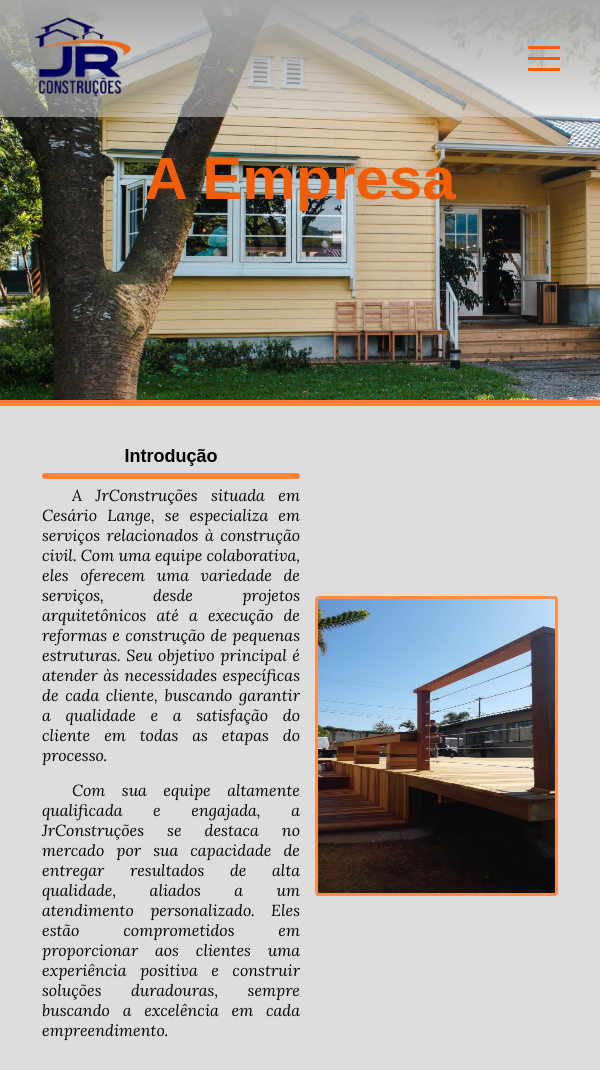
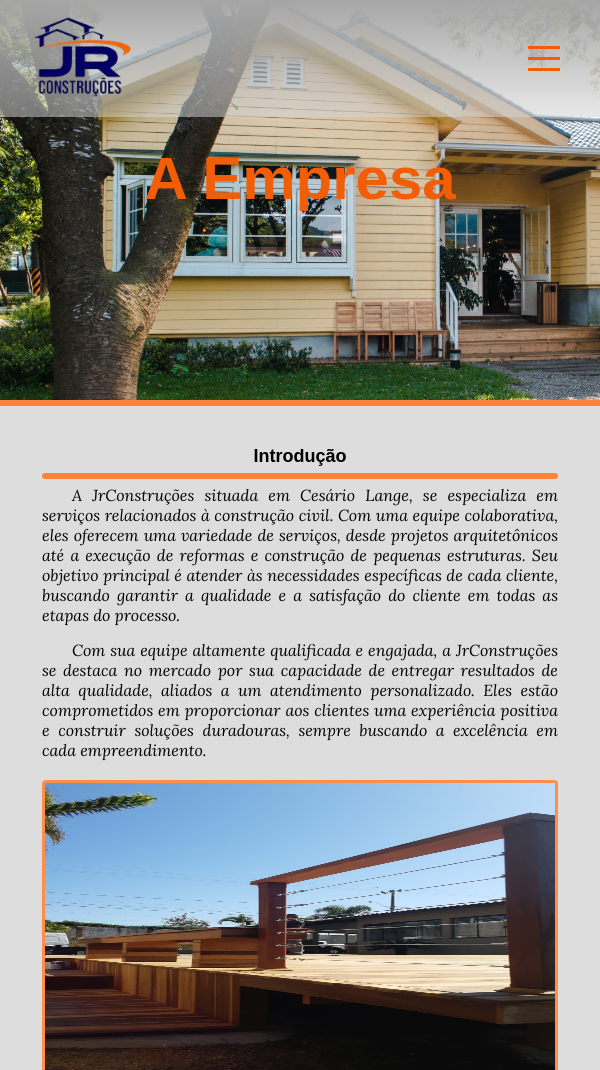
Before and after one commit to gabipereira0614/JR_codespace, a CodeIgniter 4 app: template app/Views/empresa.php in a window 600 px wide; the page is wider, and only the part inside the window is pictured. Shown: the top 1070 px of that part. Run offline with PHP 8.4 and a stand-in for CodeIgniter, Linux system fonts and the light colour scheme; the template is opened without the code that fills it, so the values that code supplies are empty; some libraries are stand-ins or nearby versions; some web fonts are replaced; grey boxes are pictures that could not be loaded.

Commit message:
Empresa responsiva

```diff
--- a/public/styles/empresa.css
+++ b/public/styles/empresa.css
@@ -2,6 +2,10 @@
     margin: 0;
     padding: 0;
     box-sizing: border-box;
+}
+
+main{
+    width: 100vw;
 }
 
 /* Campos independentes */
@@ -133,12 +137,38 @@ p{
 
 /* Tela média */
 @media screen and (min-width: 551px) and (max-width: 720px){
+    .conteudo-central{
+        flex-direction: column;
+        gap: 10px;
+    }
 
+    .campo-texto{
+        width: 100%;
+    }
+
+    .imagem-conteudo{
+        width: 100%;
+    }
+
+    .imagem-empresa{
+        height: 325px;
+    }
 }
 
 /* Tela grande */
 @media screen and (min-width: 721px) and (max-width: 960px){
+    .conteudo-superior{
+        padding: 9rem 0 0 0;
+    }
 
+    .conteudo-central{
+        padding: 0;
+        margin: 40px 4vw 20px 4vw
+    }
+
+    .imagem-empresa{
+        height: 325px;
+    }
 }
 
 /* Tela grande+ */
```
